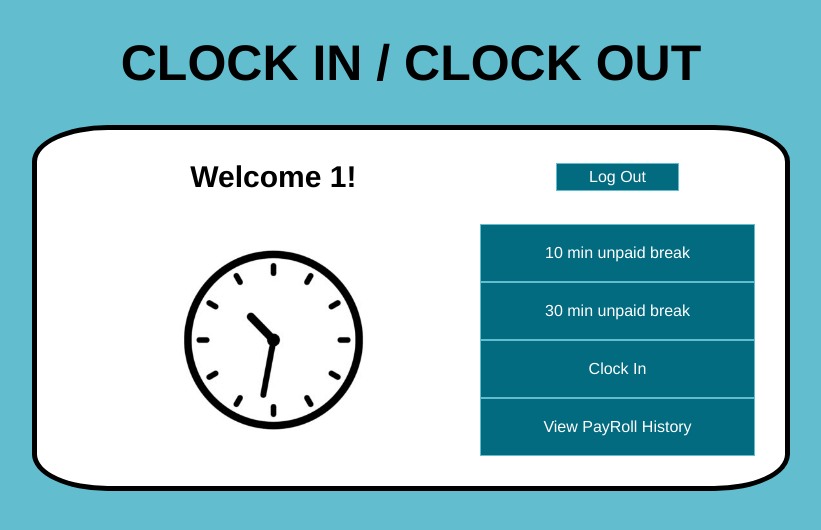
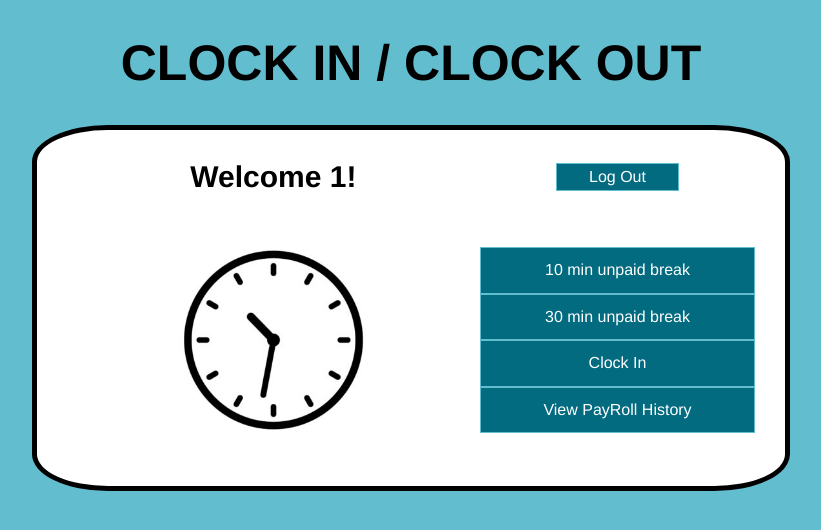
Before and after one commit to Nikhil-Naikar/Clock-In-Clock-Out, a Vue app in the folder frontend/: page /main/1 in a window 1280 px wide. Shown: the top 530 px of the page, without its empty margins (229-1050 px from the left). Built offline with nearby package versions, Linux system fonts and the light colour scheme.

Commit message:
Update MainPage.vue

```diff
--- a/frontend/src/pages/worker/MainPage.vue
+++ b/frontend/src/pages/worker/MainPage.vue
@@ -87,10 +87,6 @@ p {
     font-weight: bolder;
 }
 
-.more-height {
-    height: 50%;
-}
-
 .menu {
     display: flex;
     justify-content: space-evenly;
```
